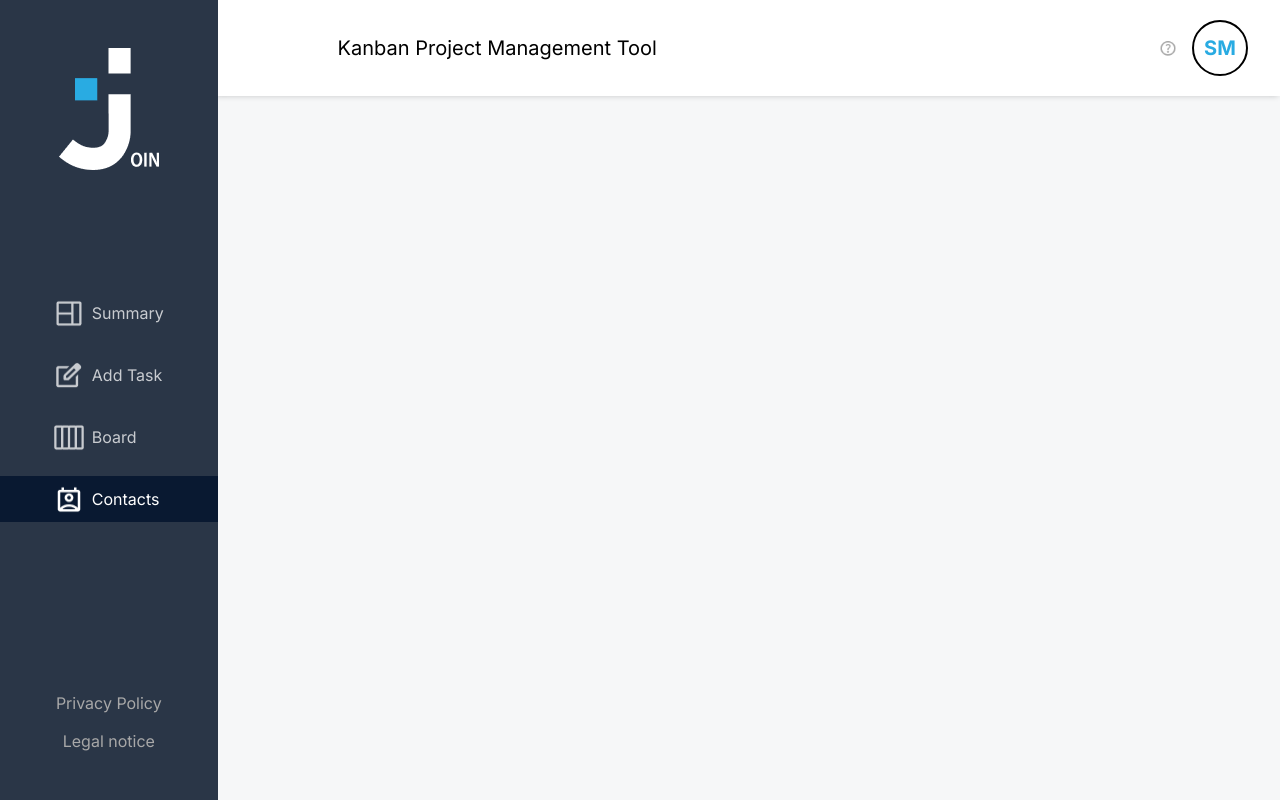
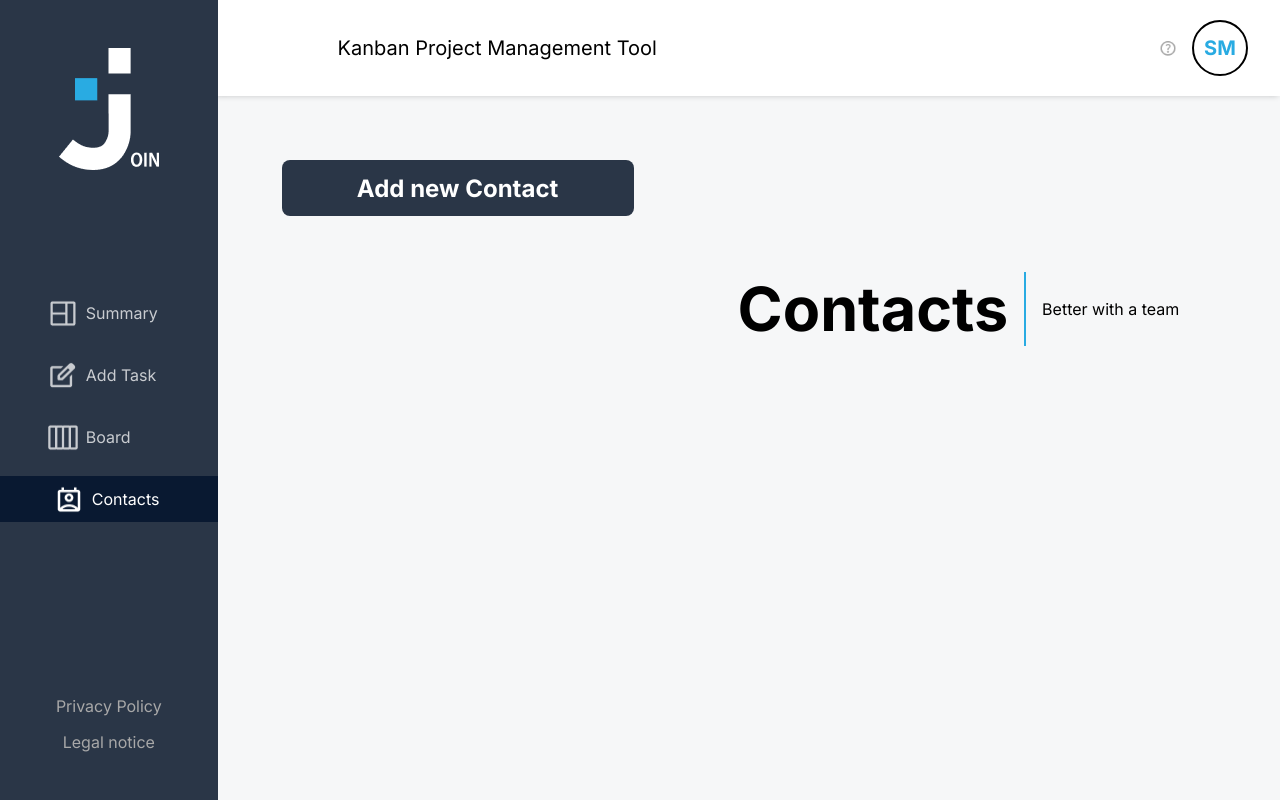
Before and after one commit to SimonHeistermann/Join, a plain HTML site: page contacts.html in a window 1280 px wide. Drawn offline with Linux system fonts and the light colour scheme.

Commit message:
working on contacts
 nothing special just tuned buttons into links and basic structure

```diff
--- a/contacts.html
+++ b/contacts.html
@@ -31,22 +31,22 @@
                 <div class="sidebar__navbarcontainer">
                     <div class="sidebar__navbar">
                         <div class="behind__sidebarbuttons">
-                            <button class="sidebar__button">
+                            <a href="summary.html" class="sidebar__button">
                                 <img src="./assets/icons/summary_icon_white.png" alt="Summary">
                                 Summary
-                            </button>
+                            </a>
                         </div>
                         <div class="behind__sidebarbuttons">
-                            <button class="sidebar__button">
+                            <a href="add_task.html" class="sidebar__button">
                                 <img src="./assets/icons/add_task_icon_white.png" alt="Add Task">
                                 Add Task
-                            </button>
+                            </a>
                         </div>
                         <div class="behind__sidebarbuttons">
-                            <button class="sidebar__button">
+                            <a href="board.html" class="sidebar__button">
                                 <img src="./assets/icons/board_icon_white.png" alt="Board">
                                 Board
-                            </button>
+                            </a>
                         </div>
                         <div class="behind__sidebarbuttons sidebarbutton__open">
                             <button class="sidebar__button sidebarbutton__open">
@@ -57,10 +57,10 @@
                     </div>
                     <div class="sidebar__noticescontainer">
                         <div class="behind__noticesbuttons">
-                            <button class="notices__button">Privacy Policy</button>
+                            <a href="privacy_policy.html" class="notices__button">Privacy Policy</a>
                         </div>
                         <div class="behind__noticesbuttons">
-                            <button class="notices__button">Legal notice</button>
+                            <a href="legal_notice.html" class="notices__button">Legal notice</a>
                         </div>
                     </div>
                 </div>
@@ -80,7 +80,19 @@
                     </div>
                 </div>
             </header>
-            <main>
+            <main class="contact_main">
+                <div class="contact_table">
+                    <button class="add_contact button1">Add new Contact</button>
+                    <table class="contats" id="contacts">
+
+                    </table>
+                </div>
+                <div class="contact_overview" id="contact__overview">
+                    <h1>Contacts</h1>
+                    <div class="the_contact_devider"></div>
+                    <span class="contact_span">Better with a team</span>
+                </div>
+
             </main>
         </div>
     </div>
--- a/styles/contacts.css
+++ b/styles/contacts.css
@@ -0,0 +1,32 @@
+.contact_main{
+    display:flex;
+    flex-direction: row;
+}
+
+.contact_table{
+
+    width: 456px;
+}
+
+.add_contact{
+    width: 352px;
+    height: 56px;
+    font-size: 24px;
+    font-weight: bold;
+}
+
+.contact_overview{
+    display: flex;
+    margin-top: 112px;
+    justify-content: center;
+    align-items: center;
+}
+
+.the_contact_devider{
+    margin-left: 16px;
+    margin-right: 16px;
+    height: 100%;
+    width: 2px;
+    background-color: #29ABE2;
+
+}
```
Also changed, not shown: add_task.html (+2 -2 lines).
